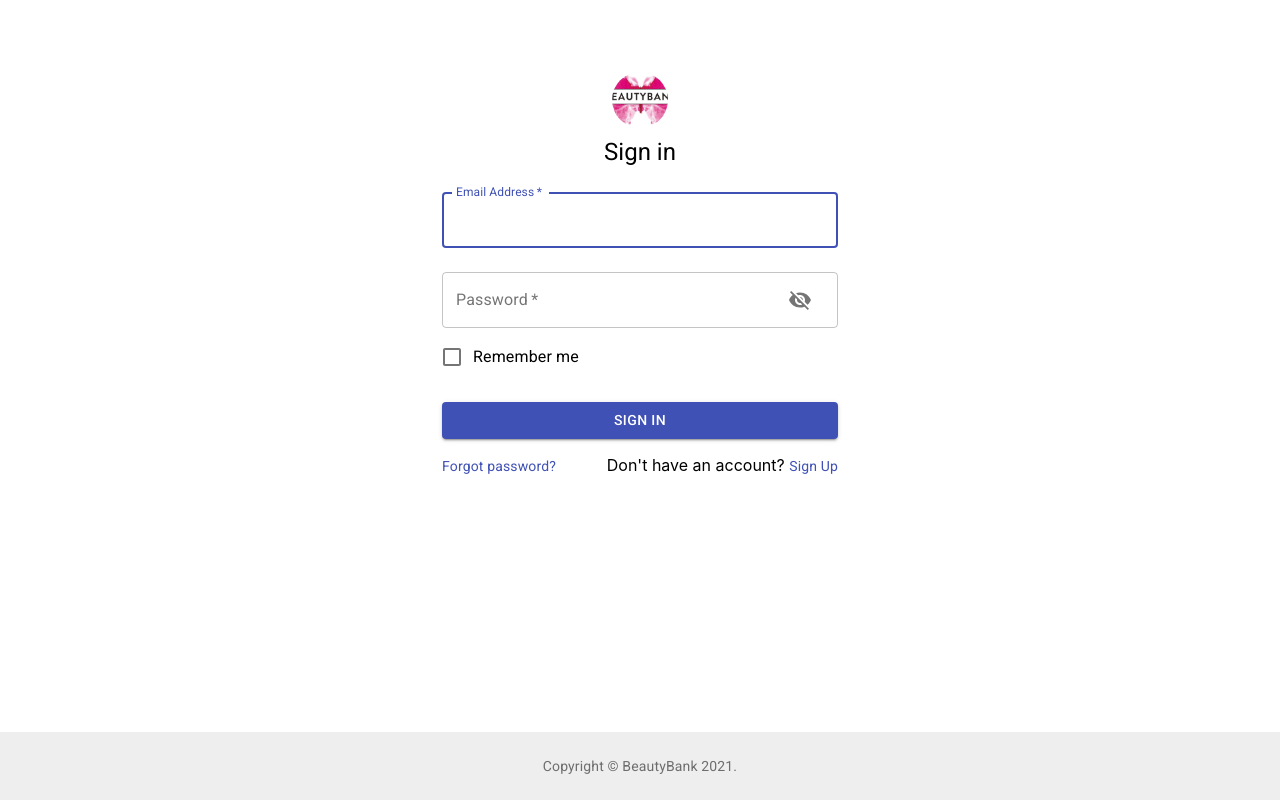
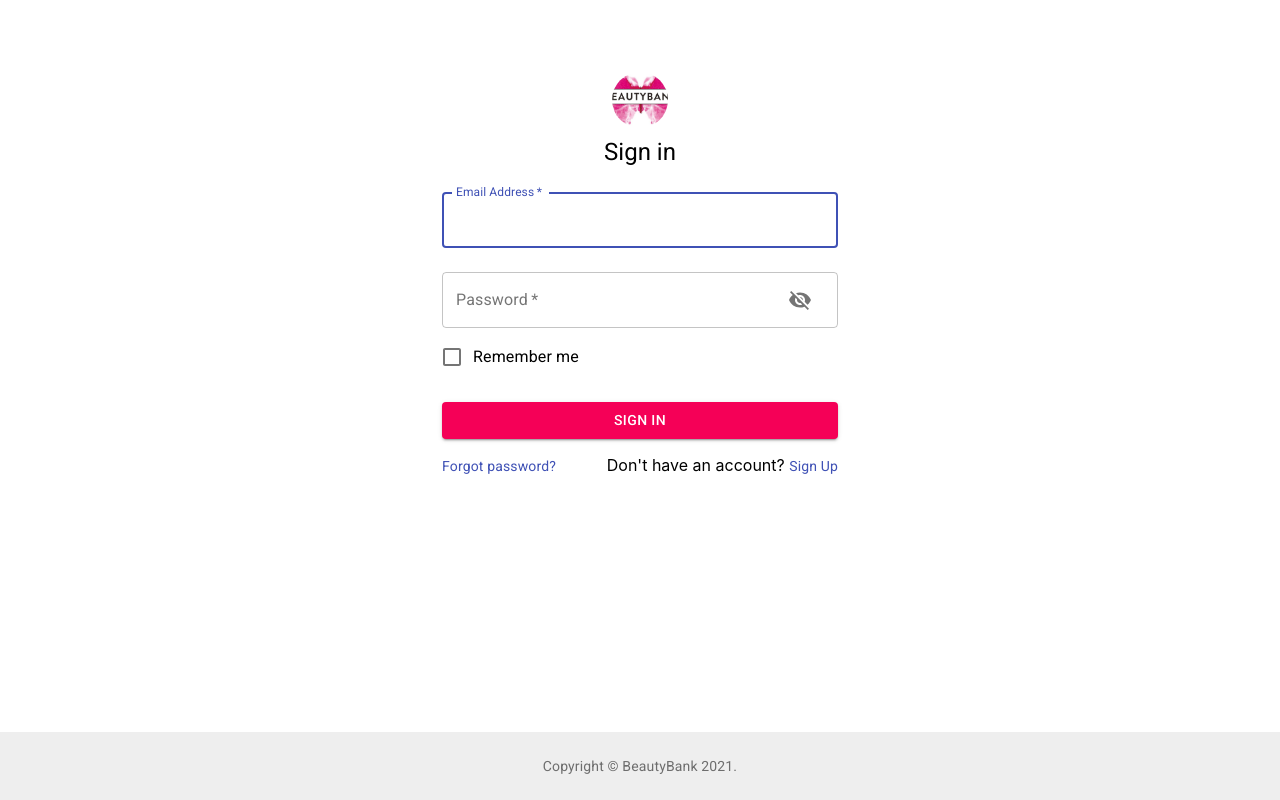
Before and after one commit to msnmz/Beauty-Bank-Frontend, a React (Create React App) app: page /login in a window 1280 px wide. Built offline with nearby package versions, Linux system fonts and the light colour scheme.

Commit message:
Updated button color

```diff
--- a/src/pages/Signin.js
+++ b/src/pages/Signin.js
@@ -147,7 +147,7 @@ const Signin = () => {
                         type='submit'
                         fullWidth
                         variant='contained'
-                        color='primary'
+                        color='secondary'
                         className={classes.submit}
                     >
                         Sign In
```
